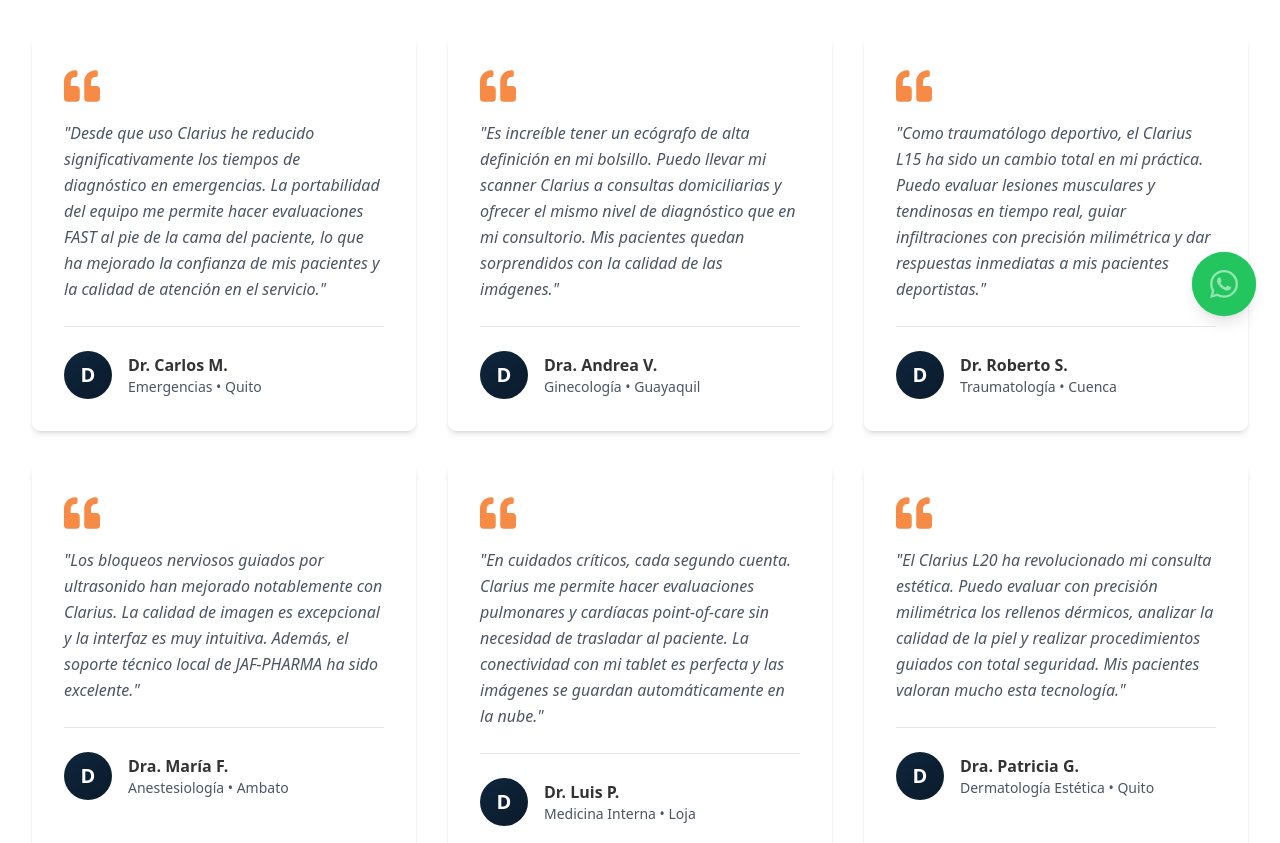
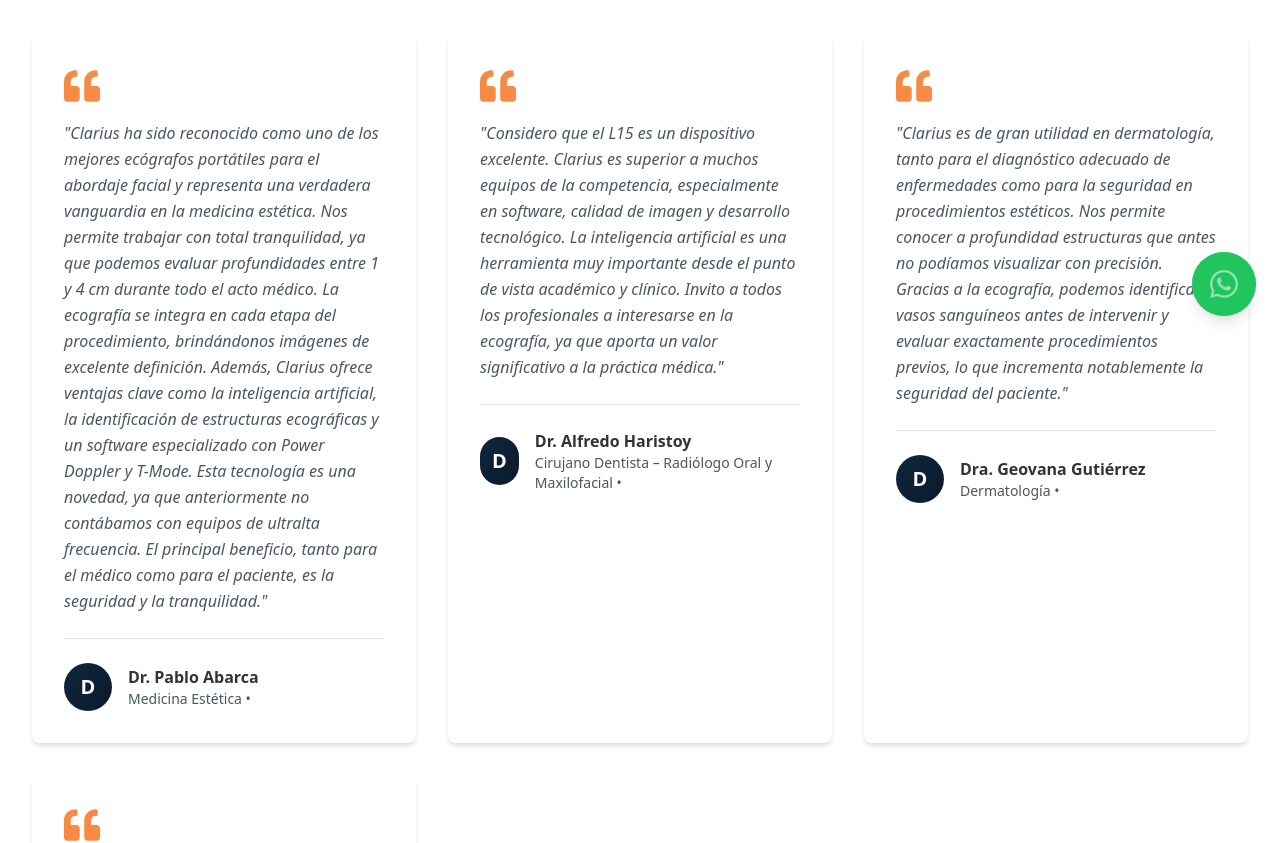
Before and after one commit to unixkarma/clariustesting, a React (Vite) app: page /testimonios in a window 1280 px wide. Shown: the part 460-1303 px from the top of the page. Built offline with nearby package versions, Linux system fonts and the light colour scheme.

Commit message:
Testimonios actualizados

```diff
--- a/src/pages/Testimonios.jsx
+++ b/src/pages/Testimonios.jsx
@@ -5,46 +5,28 @@
 const Testimonios = () => {
   const testimonios = [
     {
-      nombre: 'Dr. Carlos M.',
-      especialidad: 'Emergencias',
-      ciudad: 'Quito',
-      testimonio: 'Desde que uso Clarius he reducido significativamente los tiempos de diagnóstico en emergencias. La portabilidad del equipo me permite hacer evaluaciones FAST al pie de la cama del paciente, lo que ha mejorado la confianza de mis pacientes y la calidad de atención en el servicio.',
+      nombre: 'Dr. Pablo Abarca',
+      especialidad: 'Medicina Estética',
+      testimonio: 'Clarius ha sido reconocido como uno de los mejores ecógrafos portátiles para el abordaje facial y representa una verdadera vanguardia en la medicina estética. Nos permite trabajar con total tranquilidad, ya que podemos evaluar profundidades entre 1 y 4 cm durante todo el acto médico. La ecografía se integra en cada etapa del procedimiento, brindándonos imágenes de excelente definición. Además, Clarius ofrece ventajas clave como la inteligencia artificial, la identificación de estructuras ecográficas y un software especializado con Power Doppler y T-Mode. Esta tecnología es una novedad, ya que anteriormente no contábamos con equipos de ultralta frecuencia. El principal beneficio, tanto para el médico como para el paciente, es la seguridad y la tranquilidad.',
       imagen: '/images/testimonios/doctor1.jpg'
     },
     {
-      nombre: 'Dra. Andrea V.',
-      especialidad: 'Ginecología',
-      ciudad: 'Guayaquil',
-      testimonio: 'Es increíble tener un ecógrafo de alta definición en mi bolsillo. Puedo llevar mi scanner Clarius a consultas domiciliarias y ofrecer el mismo nivel de diagnóstico que en mi consultorio. Mis pacientes quedan sorprendidos con la calidad de las imágenes.',
-      imagen: '/images/testimonios/doctora2.jpg'
+      nombre: 'Dr. Alfredo Haristoy',
+      especialidad: 'Cirujano Dentista – Radiólogo Oral y Maxilofacial',
+      testimonio: 'Considero que el L15 es un dispositivo excelente. Clarius es superior a muchos equipos de la competencia, especialmente en software, calidad de imagen y desarrollo tecnológico. La inteligencia artificial es una herramienta muy importante desde el punto de vista académico y clínico. Invito a todos los profesionales a interesarse en la ecografía, ya que aporta un valor significativo a la práctica médica.',
+      imagen: '/images/testimonios/doctor2.jpg'
     },
     {
-      nombre: 'Dr. Roberto S.',
-      especialidad: 'Traumatología',
-      ciudad: 'Cuenca',
-      testimonio: 'Como traumatólogo deportivo, el Clarius L15 ha sido un cambio total en mi práctica. Puedo evaluar lesiones musculares y tendinosas en tiempo real, guiar infiltraciones con precisión milimétrica y dar respuestas inmediatas a mis pacientes deportistas.',
-      imagen: '/images/testimonios/doctor3.jpg'
+      nombre: 'Dra. Geovana Gutiérrez',
+      especialidad: 'Dermatología',
+      testimonio: 'Clarius es de gran utilidad en dermatología, tanto para el diagnóstico adecuado de enfermedades como para la seguridad en procedimientos estéticos. Nos permite conocer a profundidad estructuras que antes no podíamos visualizar con precisión. Gracias a la ecografía, podemos identificar vasos sanguíneos antes de intervenir y evaluar exactamente procedimientos previos, lo que incrementa notablemente la seguridad del paciente.',
+      imagen: '/images/testimonios/doctora3.jpg'
     },
     {
-      nombre: 'Dra. María F.',
-      especialidad: 'Anestesiología',
-      ciudad: 'Ambato',
-      testimonio: 'Los bloqueos nerviosos guiados por ultrasonido han mejorado notablemente con Clarius. La calidad de imagen es excepcional y la interfaz es muy intuitiva. Además, el soporte técnico local de JAF-PHARMA ha sido excelente.',
-      imagen: '/images/testimonios/doctora4.jpg'
-    },
-    {
-      nombre: 'Dr. Luis P.',
-      especialidad: 'Medicina Interna',
-      ciudad: 'Loja',
-      testimonio: 'En cuidados críticos, cada segundo cuenta. Clarius me permite hacer evaluaciones pulmonares y cardíacas point-of-care sin necesidad de trasladar al paciente. La conectividad con mi tablet es perfecta y las imágenes se guardan automáticamente en la nube.',
-      imagen: '/images/testimonios/doctor5.jpg'
-    },
-    {
-      nombre: 'Dra. Patricia G.',
-      especialidad: 'Dermatología Estética',
-      ciudad: 'Quito',
-      testimonio: 'El Clarius L20 ha revolucionado mi consulta estética. Puedo evaluar con precisión milimétrica los rellenos dérmicos, analizar la calidad de la piel y realizar procedimientos guiados con total seguridad. Mis pacientes valoran mucho esta tecnología.',
-      imagen: '/images/testimonios/doctora6.jpg'
+      nombre: 'Dr. Alexander Egas',
+      especialidad: 'Cirujano Plástico',
+      testimonio: 'Clarius es un sistema de ultrasonido que nos permite visualizar de manera directa todas las estructuras internas donde vamos a realizar nuestros procedimientos. Lo que antes se hacía únicamente por palpación, hoy, gracias a este sistema con inteligencia artificial, puede realizarse de forma precisa y directa. Esto es especialmente importante en procedimientos como la lipotransferencia, ya que nos permite saber exactamente dónde colocar la grasa, reduciendo complicaciones que antes eran frecuentes. Logramos mayor seguridad para nuestros pacientes, por lo que considero que debería ser una herramienta fundamental dentro de los procedimientos de lipoescultura y en el seguimiento de la recuperación.',
+      imagen: '/images/testimonios/doctor4.jpg'
     },
   ];
 
```
